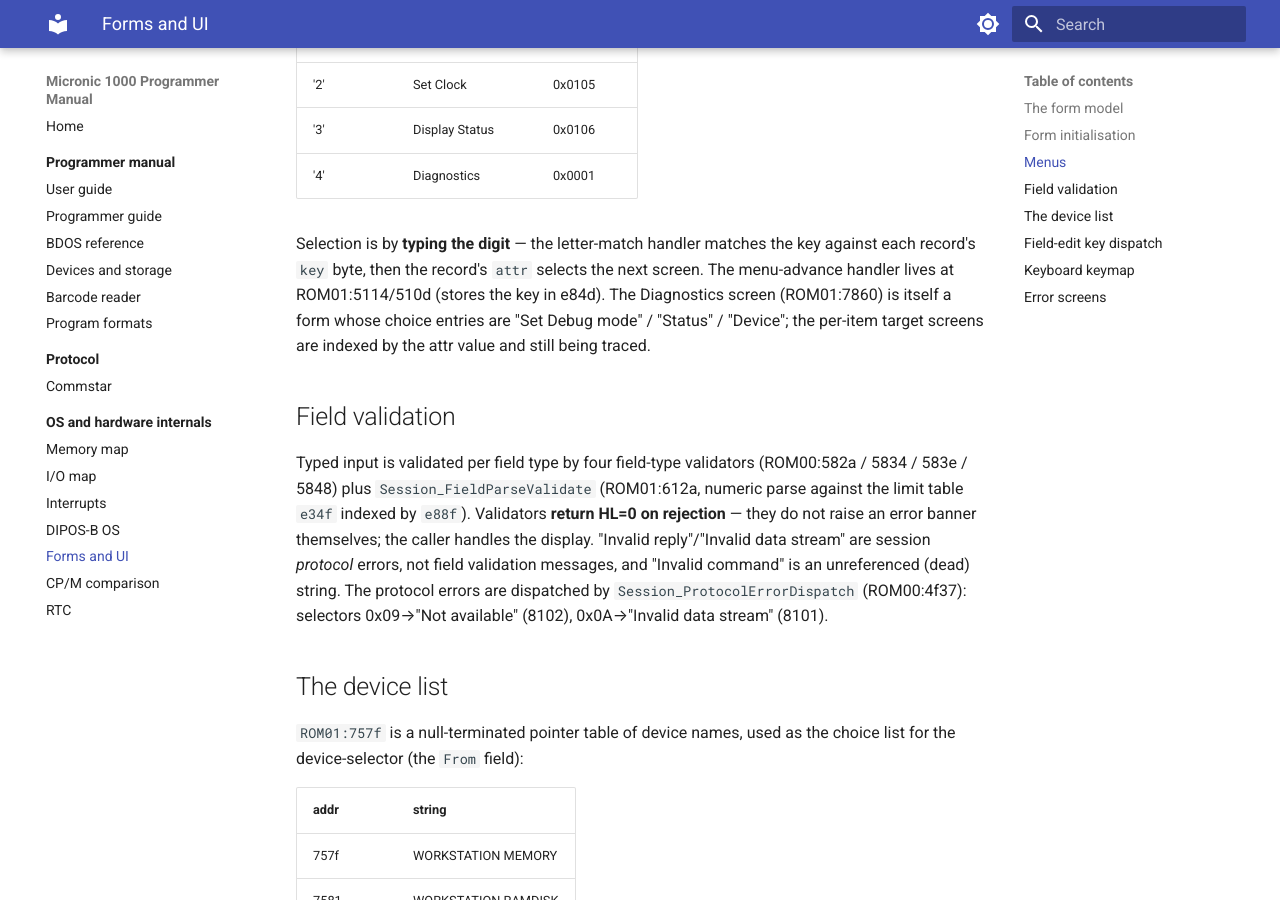
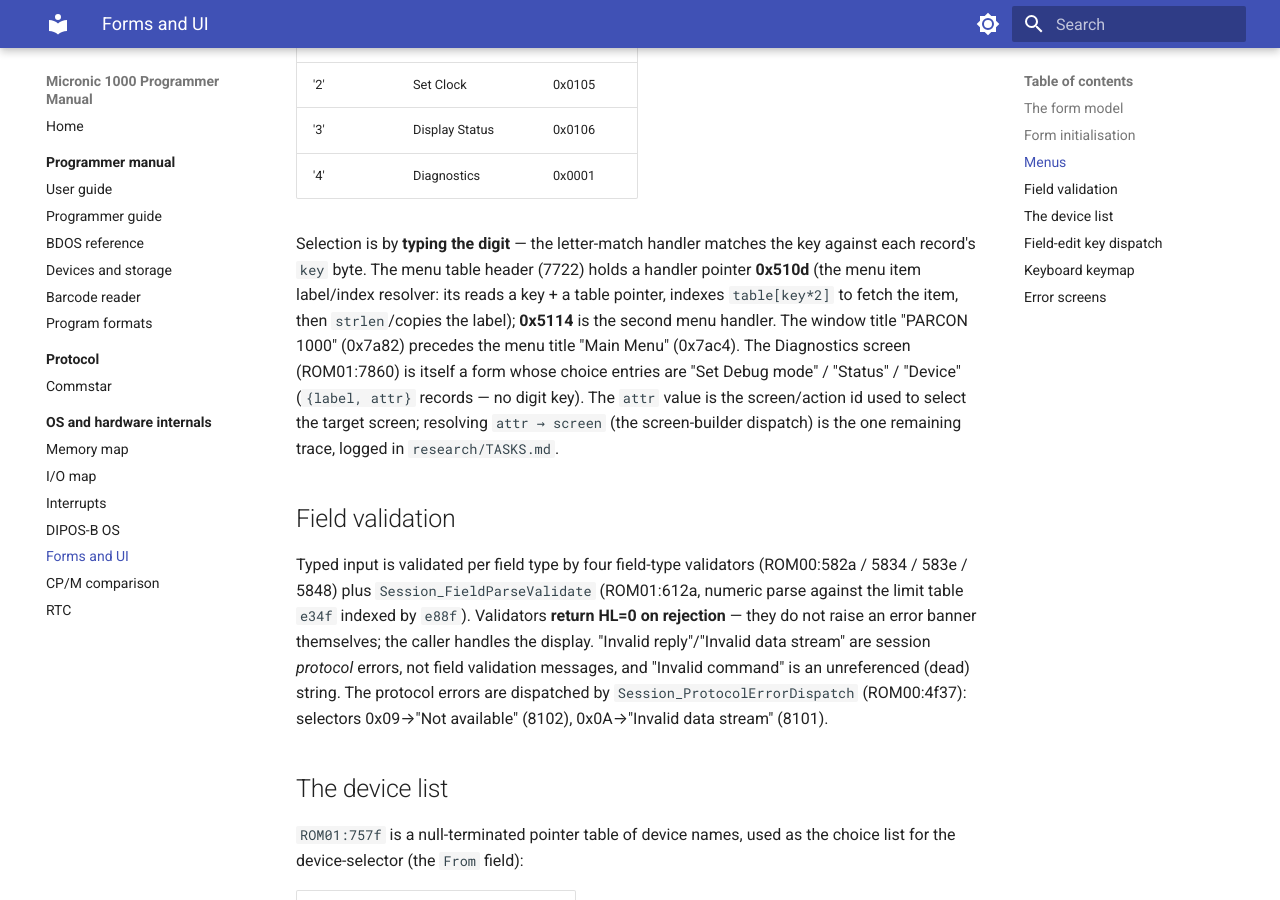
Before and after one commit to philpem/micronic1000, an MkDocs documentation site: the page built from doc/internals/forms-ui.md, in a window 1280 px wide and 900 px high, scrolled down 2021 px. Built offline with MkDocs 1.6.1 and Material for MkDocs 9.7.7, drawn with Linux system fonts in a browser that asks for light colours.

Commit message:
document menu handlers; cross-ref shell UI from programmer guide

```diff
--- a/doc/internals/forms-ui.md
+++ b/doc/internals/forms-ui.md
@@ -73,11 +73,16 @@ title record `{label ptr, attr}` followed by 4 `MenuItem` records
 | '4' | Diagnostics | 0x0001 |
 
 Selection is by **typing the digit** — the letter-match handler matches the
-key against each record's `key` byte, then the record's `attr` selects the
-next screen. The menu-advance handler lives at ROM01:5114/510d (stores the
-key in e84d). The Diagnostics screen (ROM01:7860) is itself a form whose
-choice entries are "Set Debug mode" / "Status" / "Device"; the per-item
-target screens are indexed by the attr value and still being traced.
+key against each record's `key` byte. The menu table header (7722) holds a
+handler pointer **0x510d** (the menu item label/index resolver: its reads a
+key + a table pointer, indexes `table[key*2]` to fetch the item, then
+`strlen`/copies the label); **0x5114** is the second menu handler. The
+window title "PARCON 1000" (0x7a82) precedes the menu title "Main Menu"
+(0x7ac4). The Diagnostics screen (ROM01:7860) is itself a form whose
+choice entries are "Set Debug mode" / "Status" / "Device" (`{label, attr}`
+records — no digit key). The `attr` value is the screen/action id used to
+select the target screen; resolving `attr → screen` (the screen-builder
+dispatch) is the one remaining trace, logged in `research/TASKS.md`.
 
 ## Field validation
 
```
Also changed, not shown: doc/manual/programmer-guide.md (+12 -0 lines), doc/research/TASKS.md (+9 -0 lines).
